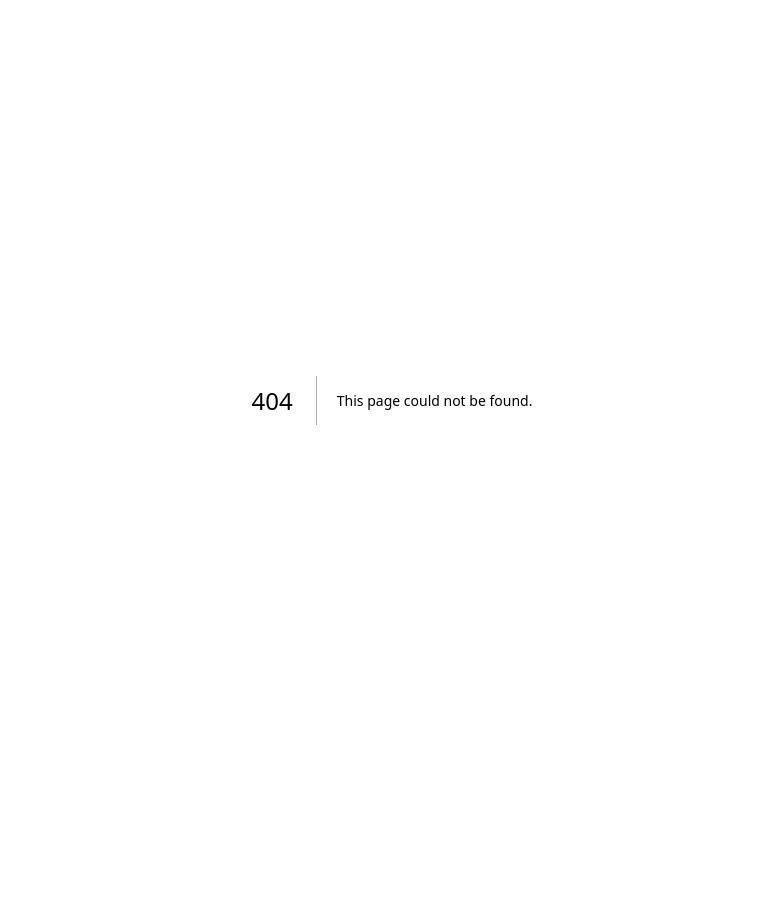
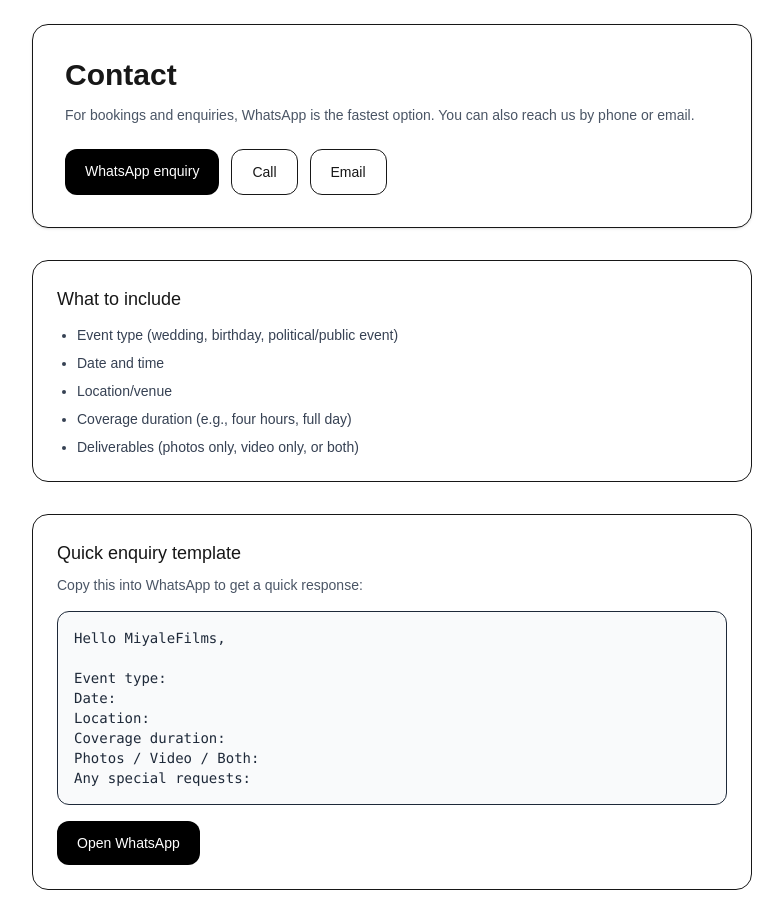
Before and after one commit to DaveOuma/MiyaleFilms, a Next.js app in the folder frontend/: page /contact in a window 1280 px wide. Before the commit this address had no page. Shown: the whole page, without its empty margins (248-1031 px from the left). Before the commit the page ends 800 px from the top, so only its background shows below. Built offline with nearby package versions, Linux system fonts and the light colour scheme.

Commit message:
Add contact page and booking calls-to-action
- Add WhatsApp-first contact page with enquiry checklist and template
- Link contact CTA from home page
- Add enquiry CTA section to event detail pages

```diff
--- /dev/null
+++ b/frontend/app/contact/page.tsx
@@ -0,0 +1,84 @@
+const WHATSAPP_NUMBER = "254724269201"; // international format, no +
+const WHATSAPP_TEXT =
+  "Hello MiyaleFilms, I would like to enquire about photography/filming services. My event date is ____ and location is ____.";
+
+function waLink() {
+  const text = encodeURIComponent(WHATSAPP_TEXT);
+  return `https://wa.me/${WHATSAPP_NUMBER}?text=${text}`;
+}
+
+export default function ContactPage() {
+  return (
+    <main className="mx-auto max-w-3xl p-6">
+      <header className="rounded-2xl border bg-white p-8 shadow-sm">
+        <h1 className="text-3xl font-semibold">Contact</h1>
+        <p className="mt-3 text-sm text-gray-600">
+          For bookings and enquiries, WhatsApp is the fastest option. You can also
+          reach us by phone or email.
+        </p>
+
+        <div className="mt-6 flex flex-wrap gap-3">
+          <a
+            className="rounded-xl bg-black px-5 py-3 text-sm text-white"
+            href={waLink()}
+            target="_blank"
+            rel="noreferrer"
+          >
+            WhatsApp enquiry
+          </a>
+
+          <a className="rounded-xl border px-5 py-3 text-sm" href="tel:+254724269201">
+            Call
+          </a>
+
+          <a
+            className="rounded-xl border px-5 py-3 text-sm"
+            href="mailto:hello@miyalefilms.com?subject=Booking%20Enquiry"
+          >
+            Email
+          </a>
+        </div>
+      </header>
+
+      <section className="mt-8 rounded-2xl border bg-white p-6">
+        <h2 className="text-lg font-medium">What to include</h2>
+        <ul className="mt-3 list-disc space-y-2 pl-5 text-sm text-gray-700">
+          <li>Event type (wedding, birthday, political/public event)</li>
+          <li>Date and time</li>
+          <li>Location/venue</li>
+          <li>Coverage duration (e.g., four hours, full day)</li>
+          <li>Deliverables (photos only, video only, or both)</li>
+        </ul>
+      </section>
+
+      <section className="mt-8 rounded-2xl border bg-white p-6">
+        <h2 className="text-lg font-medium">Quick enquiry template</h2>
+        <p className="mt-2 text-sm text-gray-600">
+          Copy this into WhatsApp to get a quick response:
+        </p>
+
+        <pre className="mt-4 whitespace-pre-wrap rounded-xl border bg-gray-50 p-4 text-sm text-gray-800">
+{`Hello MiyaleFilms,
+
+Event type:
+Date:
+Location:
+Coverage duration:
+Photos / Video / Both:
+Any special requests:`}
+        </pre>
+
+        <div className="mt-4">
+          <a
+            className="inline-block rounded-xl bg-black px-5 py-3 text-sm text-white"
+            href={waLink()}
+            target="_blank"
+            rel="noreferrer"
+          >
+            Open WhatsApp
+          </a>
+        </div>
+      </section>
+    </main>
+  );
+}
--- a/frontend/app/events/[slug]/page.tsx
+++ b/frontend/app/events/[slug]/page.tsx
@@ -98,6 +98,26 @@ async function EventPageInner({ slug }: { slug: string }) {
             </figure>
           ))}
       </section>
+      <section className="mt-10 rounded-2xl border bg-white p-6">
+  <h2 className="text-lg font-medium">Enquiries</h2>
+  <p className="mt-2 text-sm text-gray-600">
+    Interested in similar coverage? Send an enquiry and share your event date and venue.
+  </p>
+  <div className="mt-4 flex flex-wrap gap-3">
+    <a className="rounded-xl bg-black px-5 py-3 text-sm text-white" href="/contact">
+      Contact
+    </a>
+    <a
+      className="rounded-xl border px-5 py-3 text-sm"
+      href="https://wa.me/254724269201"
+      target="_blank"
+      rel="noreferrer"
+    >
+      WhatsApp
+    </a>
+  </div>
+</section>
+
     </main>
   );
 }
--- a/frontend/app/page.tsx
+++ b/frontend/app/page.tsx
@@ -66,6 +66,9 @@ export default async function HomePage() {
           <a className="rounded-xl bg-black px-5 py-3 text-sm text-white" href="/portfolio">
             View portfolio
           </a>
+	  <a className="rounded-xl border px-5 py-3 text-sm" href="/contact">
+    Book / Contact
+    </a>
           <a
             className="rounded-xl border px-5 py-3 text-sm"
             href="https://wa.me/254724269201"
```
